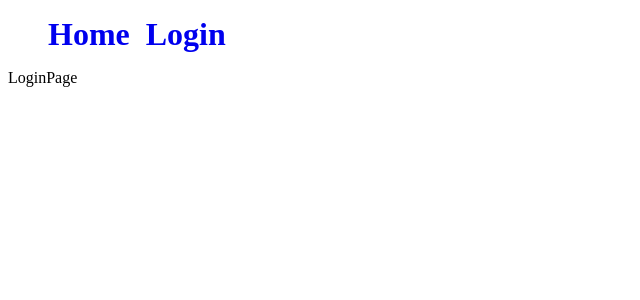
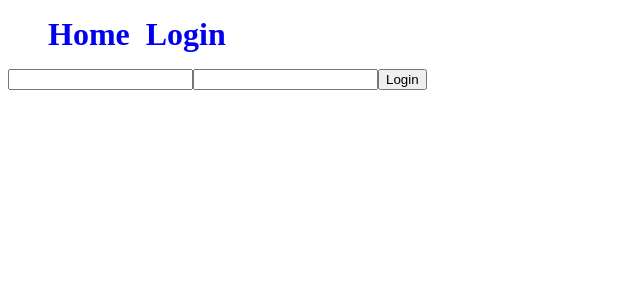
Before and after one commit to Tomislav-Busic/mern-crud, a React (Create React App) app in the folder frontend/: page /login in a window 1280 px wide. Shown: the top 300 px of the page, without its empty margins (0-640 px from the left). Built offline with nearby package versions, Linux system fonts and the light colour scheme.

Commit message:
import LoginForm

```diff
--- a/frontend/src/pages/LoginPage.jsx
+++ b/frontend/src/pages/LoginPage.jsx
@@ -1,5 +1,10 @@
 import React from "react";
+import { LoginForm } from "../components/LoginForm";
 
 export const LoginPage = () => {
-  return <div>LoginPage</div>;
+  return (
+    <div>
+      <LoginForm />
+    </div>
+  );
 };
```
